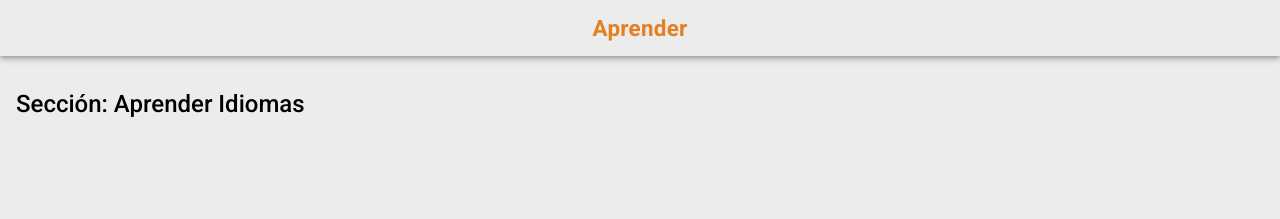
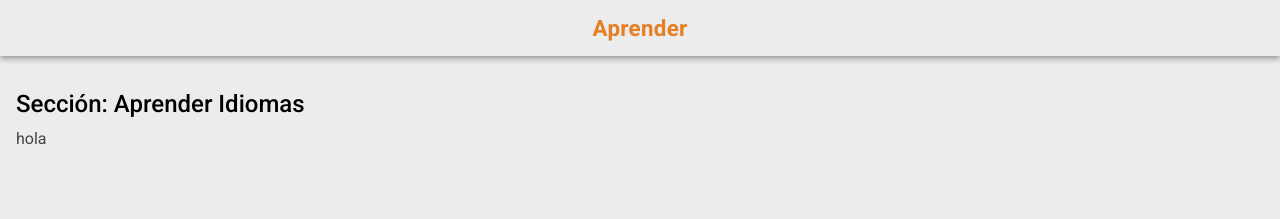
Before and after one commit to yury199/App-AMY-Lingual, a React (Vite) app: page /aprender in a window 1280 px wide. Shown: the top 219 px of the page. Built offline with nearby package versions, Linux system fonts and the light colour scheme.

Commit message:
aprender

```diff
--- a/src/pages/Aprender.tsx
+++ b/src/pages/Aprender.tsx
@@ -10,6 +10,7 @@ const Aprender: React.FC = () => {
       </IonHeader>
       <IonContent className="ion-padding">
         <h2>Sección: Aprender Idiomas</h2>
+        <p>hola</p>
       </IonContent>
     </IonPage>
   );
```
